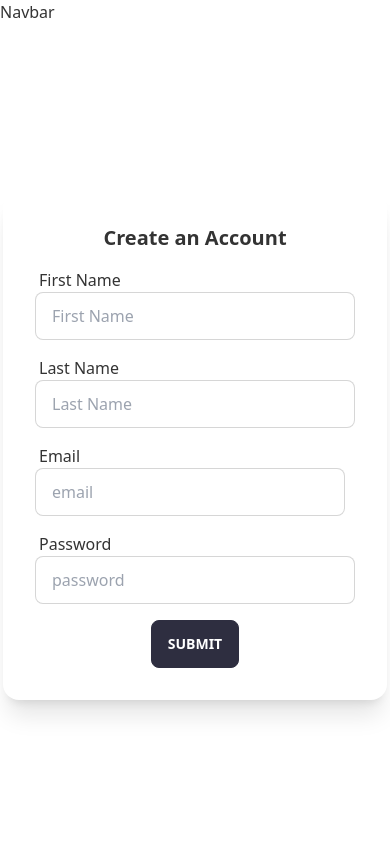
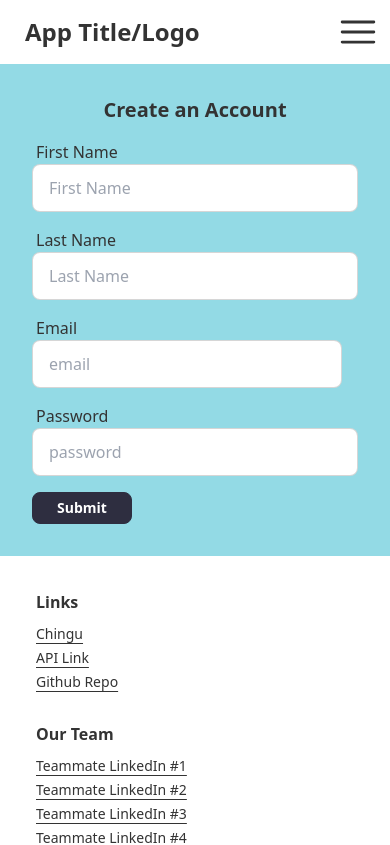
Before and after one commit to chingu-voyages/Find-A-Tutor-App, a React (Vite) app in the folder client/: page /account/register in a window 390 px wide. Shown: the top 845 px of the page. Built offline with nearby package versions, Linux system fonts and the light colour scheme.

Commit message:
refactor: adjust background color and responsiveness

```diff
--- a/client/src/App.tsx
+++ b/client/src/App.tsx
@@ -5,13 +5,13 @@ import {
   Route,
 } from 'react-router-dom';
 import Index from './pages/index';
-import Home from './pages/Home';
 import Register from './pages/Register';
+import RootLayout from './components/RootLayout';
 
 const router = createBrowserRouter(
   createRoutesFromElements(
-    <Route path="/" element={<Index />}>
-      <Route index element={<Home />} />
+    <Route path="/" element={<RootLayout />}>
+      <Route index element={<Index />} />
       <Route path="account/register" element={<Register />} />
     </Route>,
   ),
--- a/client/src/components/RootLayout.tsx
+++ b/client/src/components/RootLayout.tsx
@@ -6,7 +6,7 @@ const RootLayout = () => {
   return (
     <div className="flex flex-col h-full justify-between">
       <Navbar />
-      <main className="h-full">
+      <main className="w-screen h-full flex flex-col justify-center items-center bg-secondary">
         <Outlet />
       </main>
       <Footer />
--- a/client/src/pages/Register.tsx
+++ b/client/src/pages/Register.tsx
@@ -2,6 +2,7 @@ import React from 'react';
 import { Formik, Form, FormikHelpers } from 'formik';
 import TextInput from '../components/common/TextInput';
 import { RegisterSchema } from '../utils/schemas';
+import Button from '../components/Button';
 export interface RegisterFormValues {
   firstName: string;
   lastName: string;
@@ -12,7 +13,7 @@ export interface RegisterFormValues {
 function Register() {
   return (
     <>
-      <div className="card w-96 bg-base-100 shadow-xl">
+      <div className="card w-full md:w-96 rounded-none md:rounded bg-secondary md:bg-base-100 md:shadow-xl">
         <Formik
           initialValues={{
             firstName: '',
@@ -50,8 +51,9 @@ function Register() {
               placeholder="password"
               type="password"
             />
-            <div className="card-actions self-center">
-              <button className="btn btn-primary text-neutral">Submit</button>
+            <div className="card-actions md:self-center">
+              {/* <button className="btn btn-primary text-neutral">Submit</button> */}
+              <Button text="Submit" custom={[]} />
             </div>
           </Form>
         </Formik>
--- a/client/src/pages/index.tsx
+++ b/client/src/pages/index.tsx
@@ -1,15 +1,5 @@
-import { Outlet } from 'react-router-dom';
-
 function Index() {
-  return (
-    <>
-      <p>Navbar</p>
-      <div className="w-screen h-full flex flex-col justify-center items-center">
-        <Outlet />
-      </div>
-      <p>Footer</p>
-    </>
-  );
+  return <h1>Home Page</h1>;
 }
 
 export default Index;
```
